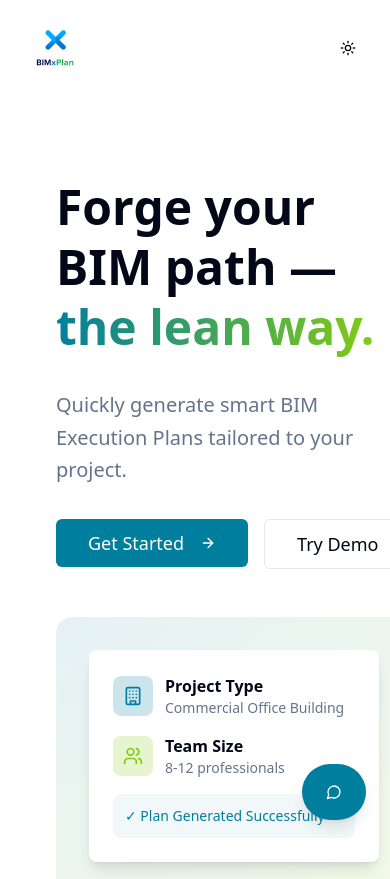
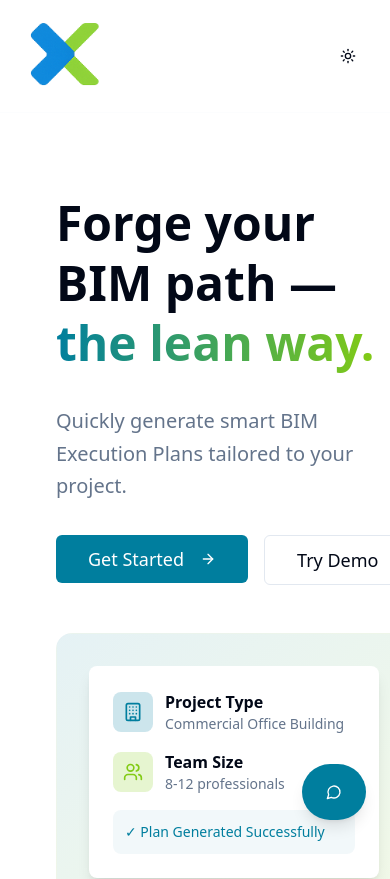
Before and after one commit to twplab/bimxplan-go, a React (Vite) app: page / in a window 390 px wide. Shown: the top 879 px of the page. Built offline with nearby package versions, Linux system fonts and the light colour scheme.

Commit message:
Revert logo changes
Revert previous logo changes and implement the full BIMxPlan Go logo with icon and text. The logo will be larger, have a transparent background, and be responsive. It will also be clickable to return to the homepage.

```diff
--- a/src/components/BIMxPlanHero.tsx
+++ b/src/components/BIMxPlanHero.tsx
@@ -2,7 +2,7 @@ import { Button } from "@/components/ui/button";
 import { Card, CardContent } from "@/components/ui/card";
 import { ArrowRight, Building, Settings, FileText, Users, Zap, Shield } from "lucide-react";
 import { ThemeToggle } from "@/components/ui/theme-toggle";
-import logoImage from "@/assets/bimxplan-logo.png";
+const logoImage = "/lovable-uploads/b3298753-472d-4926-bba6-5c04d5980343.png";
 
 export function BIMxPlanHero() {
   return (
@@ -11,11 +11,13 @@ export function BIMxPlanHero() {
       <header className="border-b border-border/10">
         <div className="container mx-auto px-6 py-4 flex items-center justify-between">
           <div className="flex items-center">
-            <img
-              src={logoImage}
-              alt="BIMxPlan Go"
-              className="h-16 w-16 md:h-12 md:w-12 object-contain bg-transparent"
-            />
+            <a href="/" className="flex items-center">
+              <img
+                src={logoImage}
+                alt="BIMxPlan Go"
+                className="h-20 w-auto md:h-16 md:w-auto object-contain bg-transparent hover:opacity-90 transition-opacity"
+              />
+            </a>
           </div>
           <div className="flex items-center space-x-4">
             <nav className="hidden md:flex space-x-6">
@@ -245,7 +247,7 @@ export function BIMxPlanHero() {
               <img
                 src={logoImage}
                 alt="BIMxPlan Go"
-                className="h-8 w-8 object-contain bg-transparent"
+                className="h-12 w-auto object-contain bg-transparent"
               />
             </div>
             <nav className="flex space-x-6">
--- a/src/pages/Dashboard.tsx
+++ b/src/pages/Dashboard.tsx
@@ -11,7 +11,7 @@ import { Separator } from "@/components/ui/separator"
 import { SidebarProvider, SidebarTrigger } from "@/components/ui/sidebar"
 import { AppSidebar } from "@/components/AppSidebar"
 import { ThemeToggle } from "@/components/ui/theme-toggle"
-import logoImage from "@/assets/bimxplan-logo.png"
+const logoImage = "/lovable-uploads/b3298753-472d-4926-bba6-5c04d5980343.png";
 
 interface Project {
   id: string
@@ -128,11 +128,13 @@ const Dashboard = () => {
                 <div className="flex items-center space-x-4">
                   <SidebarTrigger />
                   <div className="flex items-center">
-                    <img
-                      src={logoImage}
-                      alt="BIMxPlan Go"
-                      className="h-16 w-16 md:h-12 md:w-12 object-contain bg-transparent"
-                    />
+                    <a href="/" className="flex items-center">
+                      <img
+                        src={logoImage}
+                        alt="BIMxPlan Go"
+                        className="h-20 w-auto md:h-16 md:w-auto object-contain bg-transparent hover:opacity-90 transition-opacity"
+                      />
+                    </a>
                   </div>
                 </div>
                 <div className="flex items-center space-x-4">
```
Also changed, not shown: public/lovable-uploads/b3298753-472d-4926-bba6-5c04d5980343.png (added).
